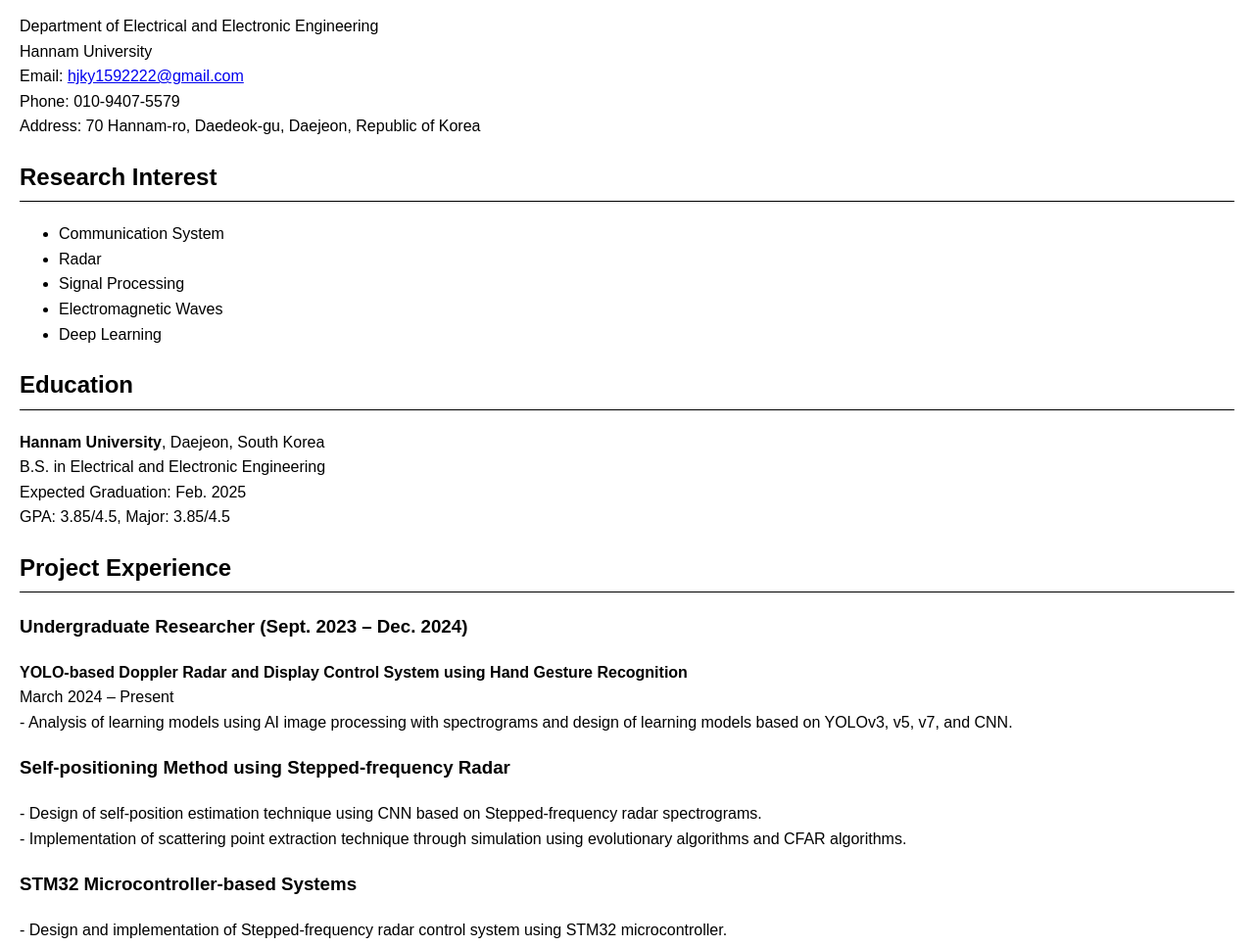
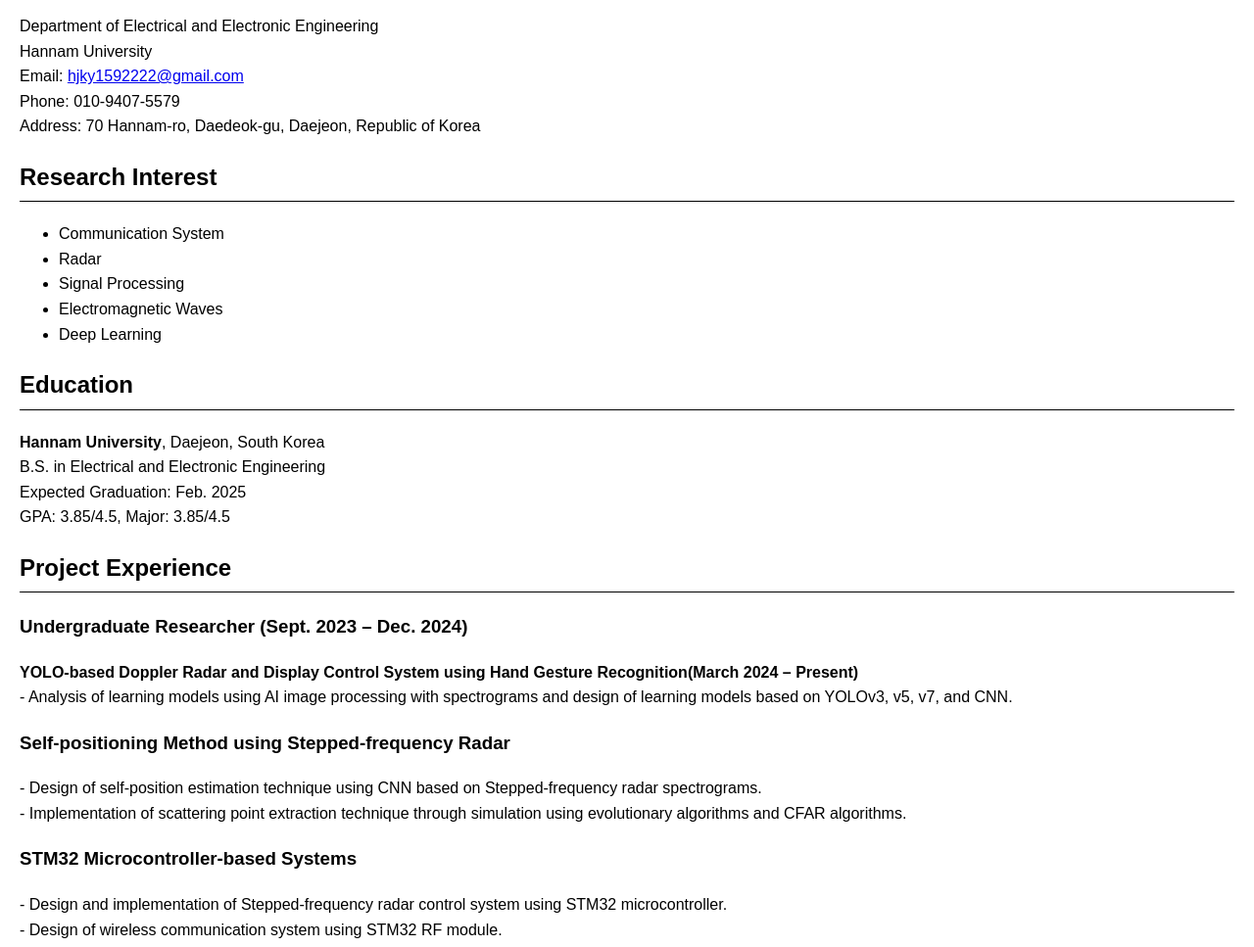
Before and after one commit to hjky1592222/hyeonsoo-nam.github.io, a plain HTML site: page index.html in a window 1280 px wide. Shown: the part 86-1053 px from the top of the page at 98% size. Drawn offline with Linux system fonts and the light colour scheme.

Commit message:
Update index.html

```diff
--- a/index.html
+++ b/index.html
@@ -56,8 +56,7 @@
 
         <h3>Undergraduate Researcher (Sept. 2023 – Dec. 2024)</h3>
         <p>
-            <strong>YOLO-based Doppler Radar and Display Control System using Hand Gesture Recognition</strong><br>
-            March 2024 – Present<br>
+            <strong>YOLO-based Doppler Radar and Display Control System using Hand Gesture Recognition(March 2024 – Present)</strong><br>
             - Analysis of learning models using AI image processing with spectrograms and design of learning models based on YOLOv3, v5, v7, and CNN.<br>
         </p>
 
```
